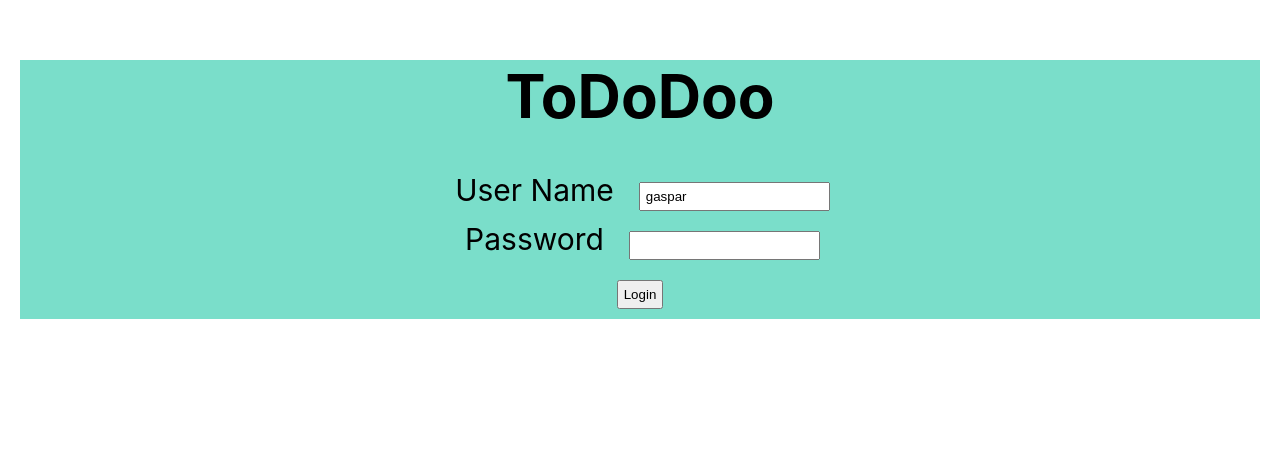
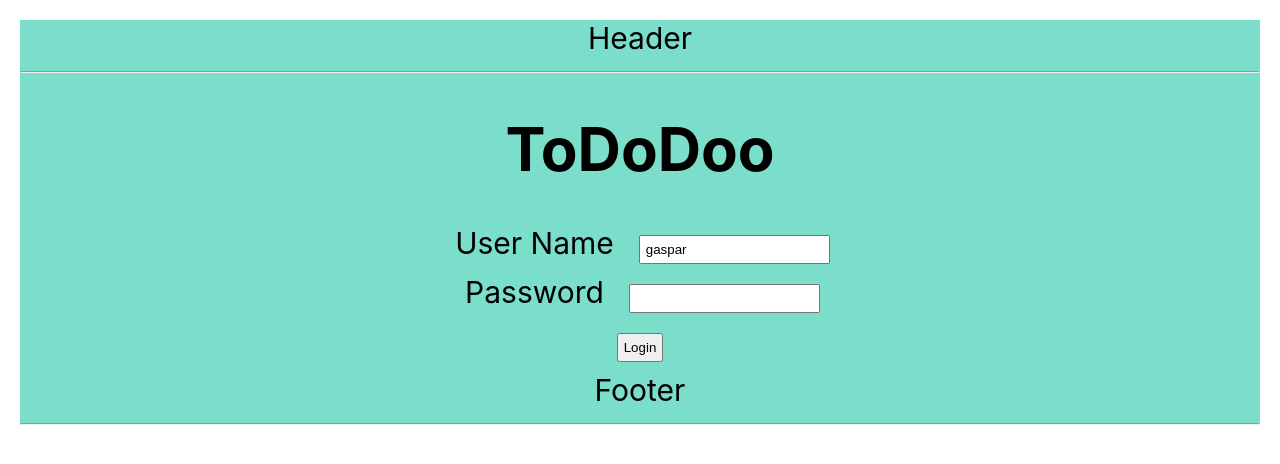
Before and after one commit to andersonmgaspar/todo-react, a React (Create React App) app: page / in a window 1280 px wide. Shown: the top 464 px of the page. Built offline with nearby package versions, Linux system fonts and the light colour scheme.

Commit message:
new components: header, footer, logout

```diff
--- a/src/components/todo/TodoApp.jsx
+++ b/src/components/todo/TodoApp.jsx
@@ -6,6 +6,7 @@ import './TodoApp.css'
 export default function TodoApp() {
     return (
         <div className="TodoApp">
+            <HeaderComponent />
             <BrowserRouter>
                 <Routes>
                     <Route path='/' element={<LoginComponent/>} />
@@ -13,11 +14,12 @@ export default function TodoApp() {
                     <Route path='/welcome/:username' element={<WelcomeComponent />}/>
                     <Route path='/todos' element={<ListTodosComponent />} />
 
+                    <Route path='/logout' element={<LogoutComponent />}/>
                     <Route path='*' element={<ErrorComponent />}/>
-
 
                 </Routes>
             </BrowserRouter>
+            <FooterComponent />
         </div>
     )
 }
@@ -82,7 +84,7 @@ function WelcomeComponent() {
             <div >
                 Improve Yourself, Study and Make stuffs.
                 <br/>
-                <Link to='/todos'>Continue your effort</Link>
+                <Link to='/todos'>Continue with yout TodoDoo</Link>
             </div>
         </div>
     )
@@ -139,3 +141,30 @@ function ListTodosComponent() {
         </div>
     )
 }
+
+function HeaderComponent() {
+    return (
+        <div className="header">
+            Header <hr/>
+        </div>
+    )
+}
+
+function FooterComponent() {
+    return (
+        <div className="footer">
+            Footer <hr/>
+        </div>
+    )
+}
+
+function LogoutComponent() {
+    return (
+        <div className="Logout">
+            <h1>Your are logged out!</h1>
+            <div>
+                Thank you for using the TodoDoo. Comeback to improve yourself soon.
+            </div>
+        </div>
+    )
+}
```
